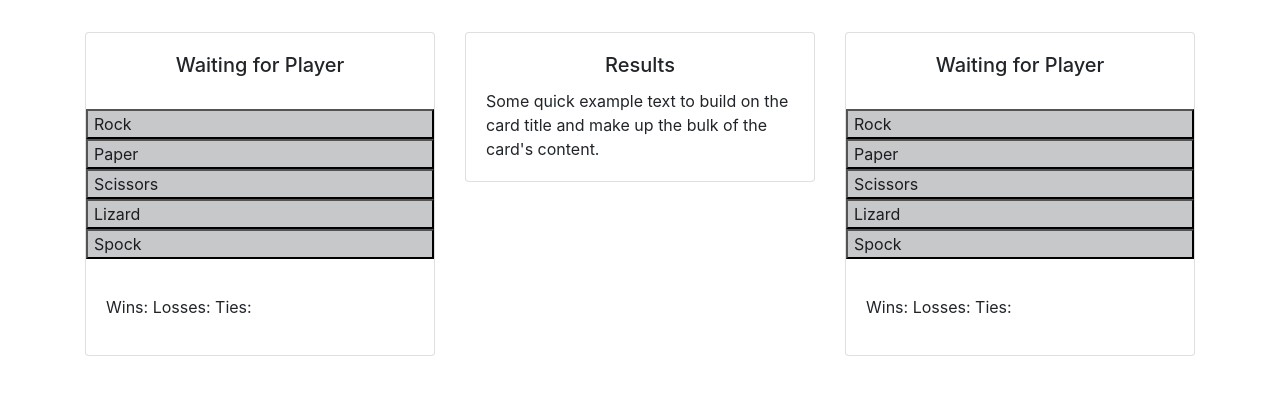
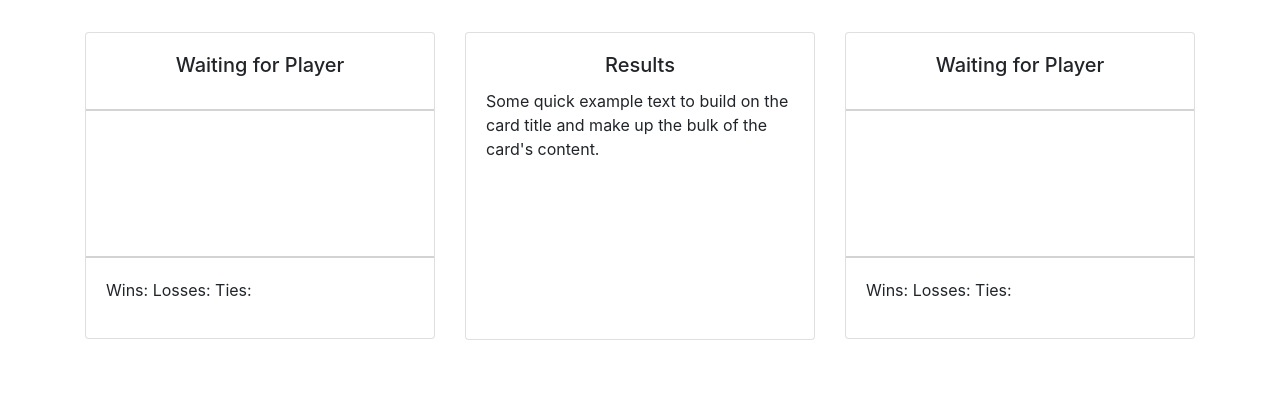
Before and after one commit to mylescarey2019/RPS-Multiplayer, a plain HTML site: page index.html in a window 1280 px wide. Shown: the part 259-654 px from the top of the page. Drawn offline with nearby package versions, Linux system fonts and the light colour scheme; no server answers.

Commit message:
ready to start coding game choice button clicks

```diff
--- a/assets/css/style.css
+++ b/assets/css/style.css
@@ -28,6 +28,27 @@ body {
 }
 
 h3, .card-title {
+  text-align: center;
+}
+
+#left-container-2, #right-container-2 {
+  height: 145px;
+  margin: 0px;
+}
+
+.card-top {
+  border-bottom: 2px solid lightgray;
+}
+
+.card-bottom {
+  border-top: 2px solid lightgray;
+}
+
+#results {
+  height: 308px;
+}
+
+.list-flush {
   text-align: center;
 }
 /* #search-input {
--- a/assets/javascript/app.js
+++ b/assets/javascript/app.js
@@ -117,8 +117,8 @@ $(document).ready(function(){
     // local variables
     gameState: "not started",
     youArePlayer: 0,
-    playerName1: "",
-    playerName2: "",
+    playerName1: "Waiting for Player",
+    playerName2: "Waiting for Player",
     playerChoice1: "",
     playerChoice2: "",
     playerWins1: 0,
@@ -132,12 +132,46 @@ $(document).ready(function(){
 
   }
 
+  // user interface object
+  var userInterface = {
+    // local variables
+
+    // methods
+    // show the left move options
+    leftChoices: function() {
+      console.log("in userInterface.showChoices");
+      $("#left-container").show();
+      $("#left-container-2").hide();
+      $("#right-container").hide();
+      $("#right-container-2").show();
+    },
+
+    // hide the right move options
+    rightChoices: function() {
+      console.log("in userInterface.hideChoices");
+      $("#left-container").hide();
+      $("#left-container-2").show();
+      $("#right-container").show();
+      $("#right-container-2").hide();
+    },
+
+    // hide the move options
+    hideChoices: function() {
+      console.log("in userInterface.hideChoices");
+      $("#left-container").hide();
+      $("#left-container-2").show();
+      $("#right-container").hide();
+      $("#right-container-2").show();
+    }
+
+  }
 
   // ----------------------------------------------------------------------------
   //  START OF PROGRAM FLOW
   // ----------------------------------------------------------------------------
 
    console.log("Starting the program");
+   userInterface.hideChoices();
 
 
   // ----------------------------------------------------------------------------
@@ -156,7 +190,7 @@ $(document).ready(function(){
       game.playerName1 = name;
       database.ref("/game").set({
         playerName1: game.playerName1,
-        playerName2: ""
+        playerName2: "Waiting for Player"
       });
       $("#left-player").text(name);
     }
@@ -168,6 +202,7 @@ $(document).ready(function(){
         playerName2: game.playerName2
       });
       $("#right-player").text(name);
+
     };
 
     console.log("right now i am player: ", game.youArePlayer);
@@ -203,12 +238,17 @@ $(document).ready(function(){
       if (game.youArePlayer === 1) { // first to enter a name
         console.log("this is player 1")
         $("#right-player").text(snap.val().playerName2);
+        game.playerName2 = snap.val().playerName2;
+        // if (game.playerName2 !== "Waiting for Player") {
+        //   userInterface.showChoices();
+        // }
       }
       else {  // player 0 becoming player 1
         console.log("this is player 2")
         game.youArePlayer = 2;
         $("#left-player").text(snap.val().playerName1);
       };
+
 
       // console.log("if you haven't entered name yet then you will be player 2");
       // // you are player two now, but still have to enter you name
@@ -217,7 +257,19 @@ $(document).ready(function(){
       // };
 
       game.playerName1 = snap.val().playerName1;
+      console.log(game.playerName1);
+      console.log(game.playerName2);
+
+      if (game.playerName1 !== "Waiting for Player"
+      && game.playerName2 !== "Waiting for Player") {
+        if (game.youArePlayer === 1) {
+          userInterface.leftChoices();
+        }
+        else {
+          userInterface.rightChoices();
+        }
       };
+    };
 
 
 
--- a/index.html
+++ b/index.html
@@ -59,7 +59,7 @@
         <div class="row">
           <div class="col-sm-4">
               <div class="card">
-                  <div class="card-body">
+                  <div class="card-body card-top">
                     <h5 id="left-player" class="card-title">Waiting for Player</h5>
                   </div>
                   <div id="left-container" class="hide-container">
@@ -75,13 +75,13 @@
                       <p id="left-container-2">
                       </p>
                     </div>
-                  <div class="card-body">
+                  <div class="card-body card-bottom">
                     <p id="left-score">Wins:  Losses:  Ties:</p>
                   </div>
               </div>
           </div>
           <div class="col-sm-4">
-              <div class="card">
+              <div id="results" class="card">
                   <div class="card-body">
                     <h5 class="card-title">Results</h5>
                     <p class="card-text">Some quick example text to build on the card title and make up the bulk of the card's content.</p>
@@ -90,7 +90,7 @@
           </div>
           <div class="col-sm-4">
               <div class="card">
-                  <div class="card-body">
+                  <div class="card-body card-top">
                     <h5 id="right-player" class="card-title">Waiting for Player</h5>
                   </div>
                   <div id="right-container" class="hide-container">
@@ -106,7 +106,7 @@
                       <p id="right-container-2">
                       </p>
                     </div>
-                    <div class="card-body">
+                    <div class="card-body card-bottom">
                       <p id="right-score">Wins:  Losses:  Ties:</p>
                   </div>
               </div>
```
